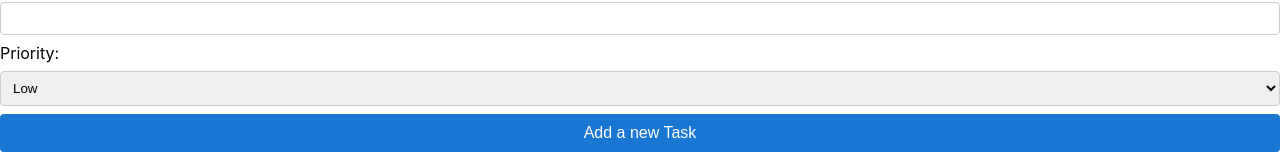
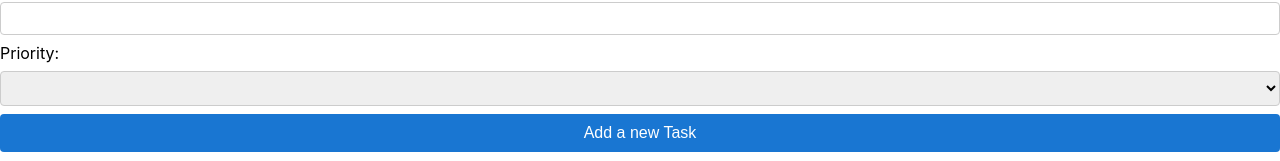
Before and after one commit to abdulrehmanshaikh016-wq/task-tracker, an Angular app: page /CreateANewTask in a window 1280 px wide. Shown: the part 164-325 px from the top of the page. Built offline with nearby package versions, Linux system fonts and the light colour scheme.

Commit message:
Add reactive forms module to priority dropdown

```diff
--- a/src/app/components/priority-dropdown/priority-dropdown.component.html
+++ b/src/app/components/priority-dropdown/priority-dropdown.component.html
@@ -1,6 +1,6 @@
 <div class="priority-dropdown-container">
     <label for="priority">Priority:</label>
-    <select id="priority" name="priority" class="priority-dropdown-input">
+    <select id="priority" name="priority" [formControl]="control" class="priority-dropdown-input">
         @for (priority of priorities; track $index) {
             <option [value]="priority">{{priority}}</option>
         }
--- a/src/app/components/priority-dropdown/priority-dropdown.component.ts
+++ b/src/app/components/priority-dropdown/priority-dropdown.component.ts
@@ -1,12 +1,12 @@
 import { TaskPrioritiesEnum } from '../../enums/task-priorities.enum';
+import { FormControl, ReactiveFormsModule } from '@angular/forms';
 import { Component, Input } from '@angular/core';
-import { FormControl } from '@angular/forms';
 
 @Component({
   selector: 'app-priority-dropdown',
-  imports: [],
   templateUrl: './priority-dropdown.component.html',
-  styleUrl: './priority-dropdown.component.scss'
+  styleUrl: './priority-dropdown.component.scss',
+  imports: [ReactiveFormsModule]
 })
 
 export class PriorityDropdownComponent {
```
